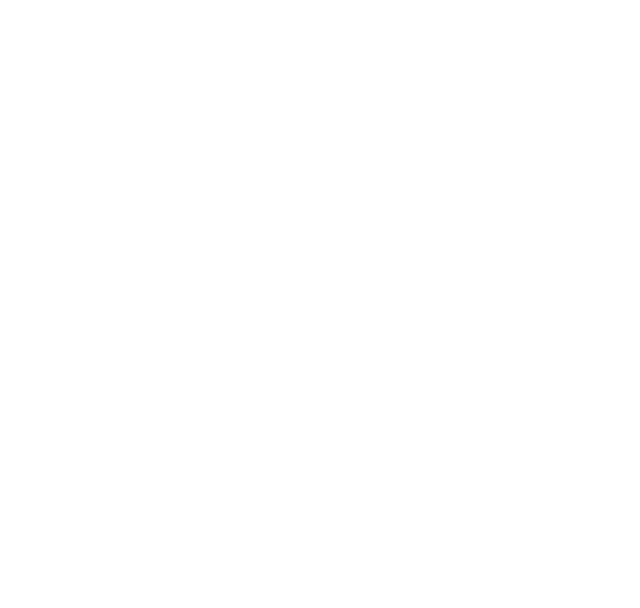
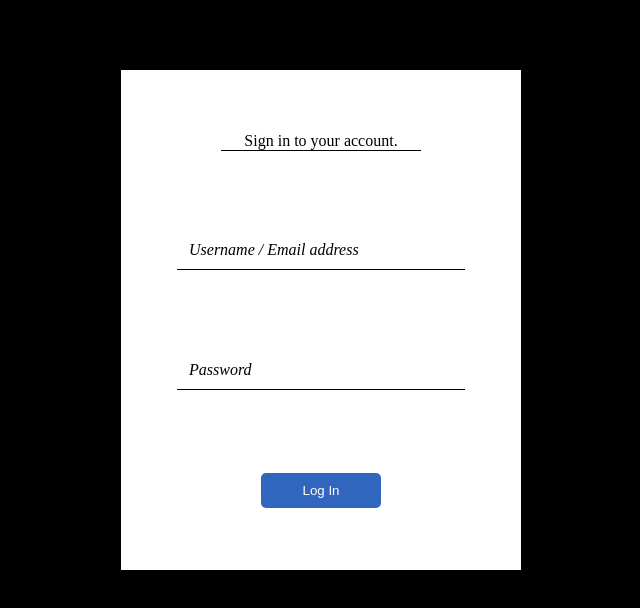
Before and after one commit to kamiri-charles/js-issue-tracker, a React (Create React App) app: page /sign-in in a window 1280 px wide. Shown: the top 608 px of the page, without its empty margins (319-959 px from the left). Built offline with nearby package versions, Linux system fonts and the light colour scheme.

Commit message:
Created a basic sign-in page

```diff
--- a/src/App.scss
+++ b/src/App.scss
@@ -3,3 +3,16 @@
     padding: 0;
     box-sizing: border-box;
 }
+
+:root {
+    --ui-primary: #3066be;
+    --ui-secondary: #ab87ff;
+    --ui-white: #ffffff;
+    --ui-black: #000000;
+}
+
+input, button, textarea {
+  outline: none;
+  border: none;
+  resize: none;
+}
--- a/src/components/SignIn/index.jsx
+++ b/src/components/SignIn/index.jsx
@@ -1,7 +1,71 @@
+import { useState } from 'react';
+import { useNavigate } from 'react-router-dom';
+import { sign_in } from './sign_in';
+import './styles.scss';
+
 const SignIn = () => {
+
+    let nav = useNavigate();
+    let [userData, setUserData] = useState({username_or_email: '', password: ''});
+    let [showPassword, setShowPassword] = useState(false);
+
     return (
-        <div className='sign-in'></div>
-    )
+      <div className='sign-in'>
+
+        <form>
+          <div className='form-title'>Sign in to your account.</div>
+          <label>
+            <span className={userData.username_or_email === '' ? '' : 'active'}>
+              Username / Email address
+            </span>
+
+            <input
+              className={userData.username_or_email === '' ? '' : 'active'}
+              type='text'
+              value={userData.username_or_email}
+              onChange={(e) =>
+                setUserData({ ...userData, username_or_email: e.target.value })
+              }
+              required
+            />
+          </label>
+          <label>
+            <span className={userData.password === '' ? '' : 'active'}>
+              Password
+            </span>
+
+            <input
+              className={userData.password === '' ? '' : 'active'}
+              type={showPassword ? 'text' : 'password'}
+              value={userData.password}
+              onChange={(e) =>
+                setUserData({ ...userData, password: e.target.value })
+              }
+              required
+            />
+
+            <i
+              className={
+                showPassword
+                  ? 'bx bx-hide show-password'
+                  : 'bx bx-show show-password'
+              }
+              onClick={() => setShowPassword(!showPassword)}
+            ></i>
+          </label>
+
+          <button
+            type='submit'
+            onClick={(e) => {
+              e.preventDefault();
+              sign_in(userData, nav);
+            }}
+          >
+            Log In
+          </button>
+        </form>
+      </div>
+    );
 };
 
 export default SignIn;
--- /dev/null
+++ b/src/components/SignIn/sign_in.js
@@ -0,0 +1,4 @@
+export const sign_in = (userData, navFn) => {
+    console.log('User sign in!');
+    // User sign in logic goes here
+};
--- a/src/components/SignIn/styles.scss
+++ b/src/components/SignIn/styles.scss
@@ -0,0 +1,91 @@
+.sign-in {
+    display: flex;
+    flex-direction: column;
+    align-items: center;
+    height: 100vh;
+    background-color: var(--ui-black);
+
+    form {
+        display: flex;
+        flex-direction: column;
+        align-items: center;
+        justify-content: space-around;
+        background: var(--ui-white);
+        padding: 20px;
+        width: 400px;
+        min-height: 500px;
+        margin-top: 70px;
+        z-index: 99;
+
+        .form-title {
+            width: 200px;
+            display: flex;
+            align-items: center;
+            justify-content: center;
+            border-bottom: 1px solid black;
+            margin-block: 20px;
+        }
+
+
+        label {
+            position: relative;
+            margin: 20px;
+            background: transparent;
+            width: 80%;
+
+            span {
+                position: absolute;
+                top: 7px;
+                left: 12px;
+                font-style: italic;
+                transition: all 0.3s ease-in;
+
+                &.active {
+                    font-size: 13px;
+                    font-weight: 600;
+                    top: -20px;
+                    left: 0;
+                }
+            }
+
+            input {
+                background: transparent;
+                padding: 10px;
+                width: 100%;
+                border-bottom: 1px solid black;
+                transition: all 0.3s ease-in;
+
+                &.active {
+                    border: none;
+                    border-radius: 5px;
+                    background: var(--ui-primary);
+                    color: var(--ui-white)
+                }
+            }
+
+            .show-password {
+                position: absolute;
+                top: 7px;
+                right: 12px;
+                font-size: 20px;
+                transition: all 0.3s ease-in;
+                cursor: pointer;
+            }
+
+            // If input is active show password icon should be white
+            input.active ~ .show-password {
+                color: var(--ui-white);
+            }
+        }
+
+        button {
+            width: 120px;
+            padding: 10px;
+            background-color: var(--ui-primary);
+            color: var(--ui-white);
+            border-radius: 5px;
+            margin-block: 20px;
+            cursor: pointer;
+        }
+    }
+}
```
